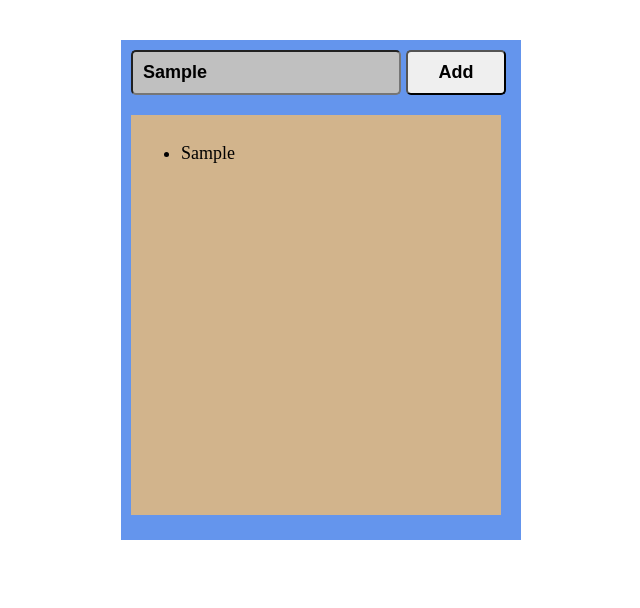
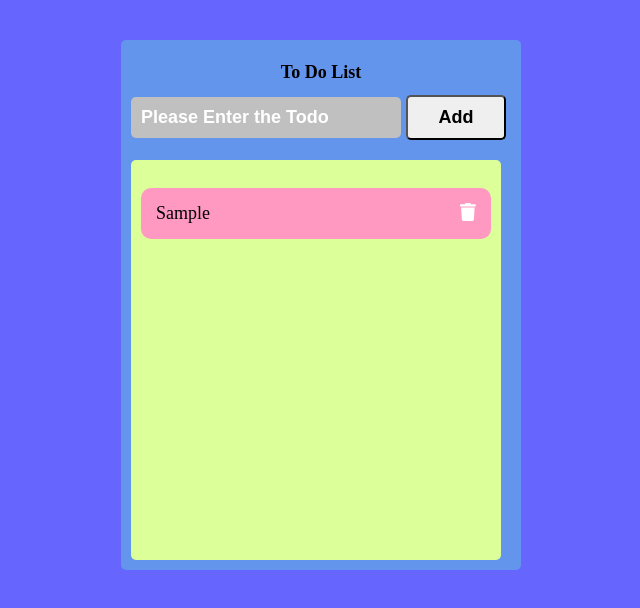
Before and after one commit to yaserbahrami87/TodoList, a React (Create React App) app: page / in a window 1280 px wide. Both pictures are taken after typing "Sample" into the empty fields and a click on the button "Add". Shown: the top 608 px of the page, without its empty margins (319-959 px from the left). Built offline with nearby package versions, Linux system fonts and the light colour scheme.

Commit message:
Finish Part 1 Create add item and delete item

```diff
--- a/package.json
+++ b/package.json
@@ -3,6 +3,9 @@
   "version": "0.1.0",
   "private": true,
   "dependencies": {
+    "@fortawesome/fontawesome-svg-core": "^1.2.28",
+    "@fortawesome/free-solid-svg-icons": "^5.13.0",
+    "@fortawesome/react-fontawesome": "^0.1.9",
     "@testing-library/jest-dom": "^4.2.4",
     "@testing-library/react": "^9.5.0",
     "@testing-library/user-event": "^7.2.1",
--- a/src/App.css
+++ b/src/App.css
@@ -2,6 +2,11 @@
 {
   box-sizing: border-box;
   font-size: 18px;
+}
+
+body
+{
+  background-color: #6666ff;
 }
 
 .div_body
@@ -11,7 +16,12 @@
   background-color: cornflowerblue;
   margin: 40px auto;
   padding: 10px;
+  border-radius: 5px;
+}
 
+.div_body h1:nth-child(1)
+{
+  text-align: center;
 }
 
 .div_body input[type="text"]
@@ -23,6 +33,7 @@
   background-color: silver;
   border-radius: 5px;
   margin-right: 5px;
+  border: none;
 }
 
 .div_body input[type="text"]::placeholder
@@ -37,14 +48,43 @@
   width: 100px;
   outline: none;
   border-radius: 5px;
+  cursor: pointer;
 }
 
 #list
 {
   width: 370px;
-  min-height: 400px;
-  background-color: tan;
+  height: 400px;
+  background-color:  #ddff99;
   margin-top: 20px;
   padding: 10px;
+  overflow: auto;
+  border-radius: 5px;
+}
 
+#list ul
+{
+  list-style-type: none;
+  padding: 0px;
 }
+
+#list li
+{
+  background-color:  #ff99c2;
+  padding: 15px;
+  border-radius: 10px;
+  margin-bottom: 10px;
+}
+
+#list p
+{
+  display: inline;
+  cursor: pointer;
+}
+
+#list span
+{
+  float: right;
+  cursor: pointer;
+  color:#ffffff;
+}
--- a/src/App.js
+++ b/src/App.js
@@ -1,9 +1,13 @@
 import React from 'react'
 import './App.css';
+import ListItems from './Components/ListItems';
+import {library} from '@fortawesome/fontawesome-svg-core'
+import {faTrash} from '@fortawesome/free-solid-svg-icons'
+library.add(faTrash)
 export class App extends React.Component {
   constructor(props) {
     super(props)
-
+    this.ref=React.createRef()
     this.state = {
        items:[],
        currentItem:{
@@ -15,6 +19,8 @@ export class App extends React.Component {
 
   changeHandler=(e)=>
   {
+    if(e.target.value.length!==0)
+    {
       this.setState(
         {
           currentItem:{
@@ -23,10 +29,13 @@ export class App extends React.Component {
           }
         })
     }
+  }
 
   add=(e)=>
   {
     e.preventDefault()
+    if(this.state.currentItem.item.length!==0)
+    {
       const newItems=[...this.state.items,this.state.currentItem]
       this.setState({
           items:newItems,
@@ -35,26 +44,33 @@ export class App extends React.Component {
             key:''
           }
       })
+      this.ref.current.value=""
+    }
+  }
+
+  deleteItems=(id)=>
+  {
+
+    const idList=this.state.items.filter(item=>item.key!==id)
+    this.setState({
+      items:idList
+    })
+    console.log(id)
   }
 
   render() {
     return (
       <div className="div_body">
+        <h1>To Do List</h1>
         <form onSubmit={this.add}>
             <input type="text"
                   placeholder="Please Enter the Todo"
+                  name="item"
                   onChange={this.changeHandler}
+                  ref={this.ref}
             />
             <button>Add</button>
-            <div id="list">
-              <ul>
-              {
-                this.state.items.map(i=>(
-                  <li key={i.key}>{i.item}</li>
-                ))
-              }
-              </ul>
-            </div>
+            <ListItems items={this.state.items} deleteItems={this.deleteItems}/>
         </form>
       </div>
     )
--- /dev/null
+++ b/src/Components/ListItems.js
@@ -0,0 +1,27 @@
+import React from 'react'
+import {FontAwesomeIcon} from '@fortawesome/react-fontawesome'
+
+function ListItems(props) {
+    const items=props.items;
+    const listItem=items.map(i=>{
+        return <li key={i.key}>
+                    <p>{i.item}</p>
+                    <span>
+                        <FontAwesomeIcon icon="trash" onClick={()=>props.deleteItems(i.key)}/>
+                    </span>
+                </li>
+    })
+    return (
+        <>
+            <div id="list" >
+              <ul>
+              {
+                 listItem
+              }
+              </ul>
+            </div>
+        </>
+    )
+}
+
+export default ListItems
```
Also changed, not shown: 1 other file (tests, documents, lock files or other folders). Lines whose indentation alone changed are shown as unchanged.
